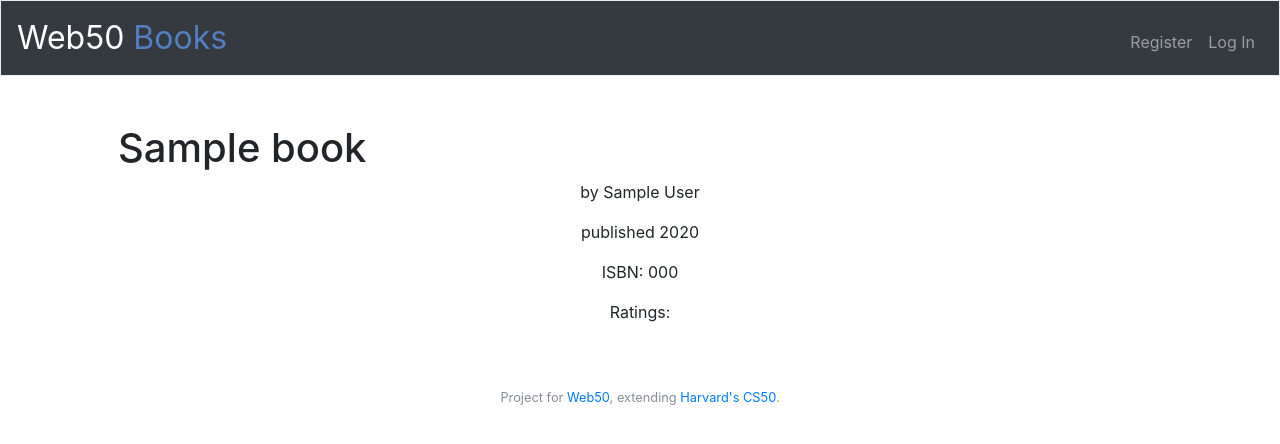
After one commit to JiwoonKim/Book-review-website, a Flask app: template templates/book.html in a window 1280 px wide. The commit adds this page. Shown: the top 444 px of the page. Run offline with Flask 2, Linux system fonts and the light colour scheme; the template is opened without the code that fills it: most values are stand-ins (such as "Sample title", 1, 10 or a date in 2020); some libraries are stand-ins or nearby versions.

Commit message:
Changed display of content in book.html

```diff
--- a/application.py
+++ b/application.py
@@ -72,7 +72,7 @@ def book(title):
     # Query for book reviews
 
     # Display book page for details
-    return render_template("book", book=book)
+    return render_template("book.html", book=book)
 
 
 @app.route("/login", methods=["GET", "POST"])
--- a/static/myStyle.css
+++ b/static/myStyle.css
@@ -24,3 +24,7 @@ main {
     padding-bottom: 20px;
     color: slategray;
 }
+/* style content for book.html */
+#book-title, .d-block {
+    text-align: left;
+}
--- /dev/null
+++ b/templates/book.html
@@ -0,0 +1,17 @@
+{% extends "layout.html" %}
+
+{% block title %}
+    {{ book.title }}
+{% endblock %}
+
+{% block main %}
+    <h1 id="book-title">{{ book.title }}</h1>
+    <div class=".d-block">
+        <p>by {{ book.author }} </p>
+        <p>published {{ book.year }}</p>
+        <p>ISBN: {{ book.isbn }}</p>
+    </div>
+    <div class=".d-block">
+        <p>Ratings: </p>
+    </div>
+{% endblock %}
```
Also changed, not shown: 1 other file.
